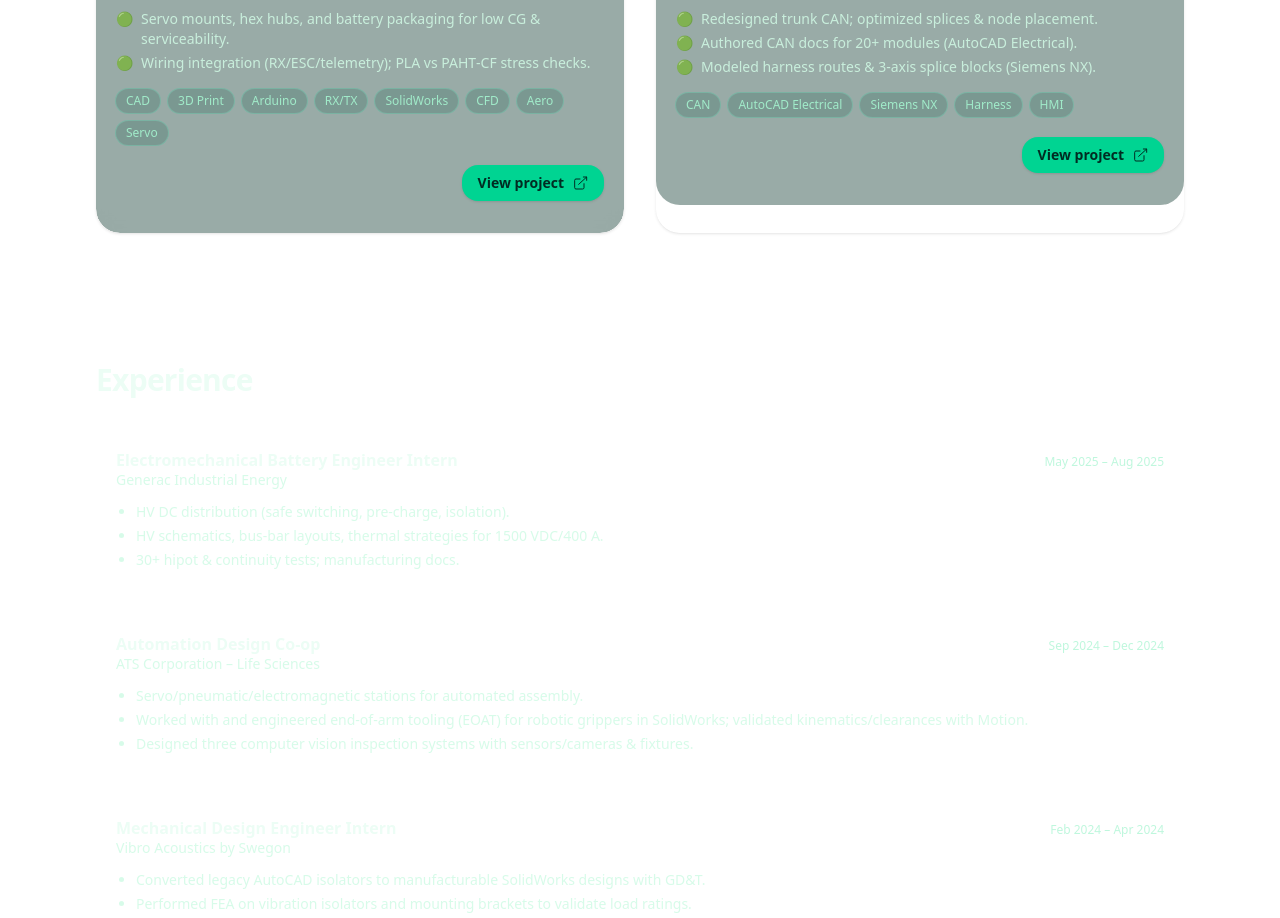
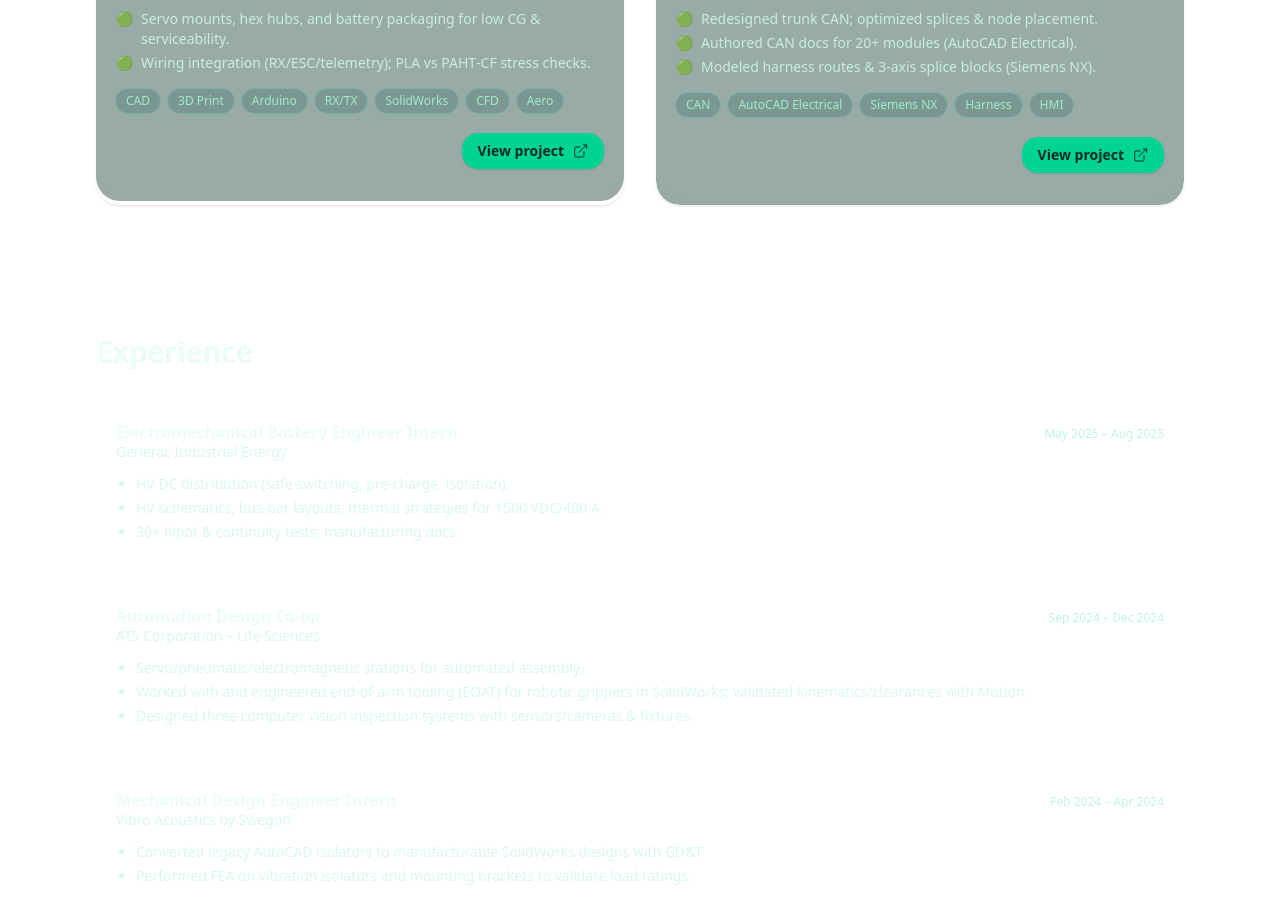
Before and after one commit to kschlei/kschlei.github.io, a React (Vite) app: page / in a window 1280 px wide. Shown: the part 1880-2798 px from the top of the page. Built offline with nearby package versions, Linux system fonts and the light colour scheme.

Commit message:
Fix tags

```diff
--- a/src/MyApp.jsx
+++ b/src/MyApp.jsx
@@ -190,7 +190,7 @@ const PROJECTS = [
       "Wiring integration (RX/ESC/telemetry); PLA vs PAHT‑CF stress checks.",
     ],
     // Reverted tags to pre-change set including Brushless
-    tags: ["CAD", "3D Print", "Arduino", "RX/TX", "SolidWorks", "CFD", "Aero", "Servo"],
+    tags: ["CAD", "3D Print", "Arduino", "RX/TX", "SolidWorks", "CFD", "Aero"],
   },
   {
     slug: "ecocar-alt-fuels",
```
